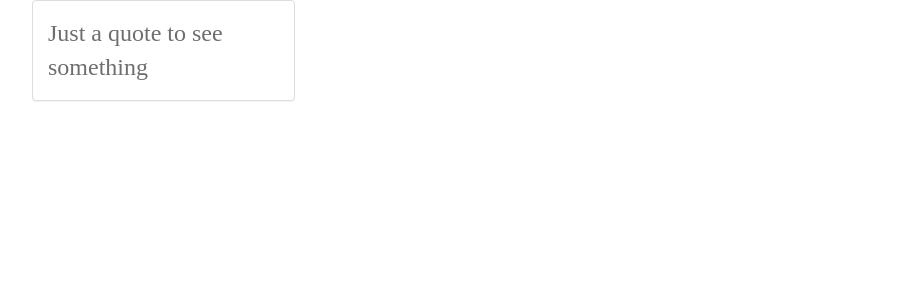
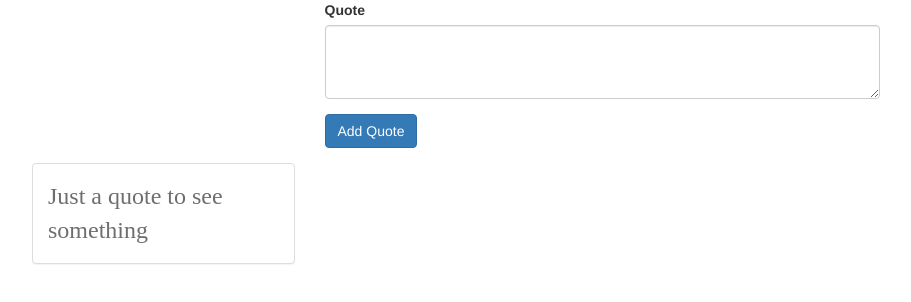
Before and after one commit to LeMentore/Quotes, a Vue app: page / in a window 1280 px wide. Shown: the top 302 px of the page, without its empty margins (38-949 px from the left). Built offline with nearby package versions, Linux system fonts and the light colour scheme; a web font is replaced by a local one.

Commit message:
adding new quote

```diff
--- a/src/App.vue
+++ b/src/App.vue
@@ -1,11 +1,14 @@
 <template>
     <div class="container">
+        <app-new-quote @quoteAdded="newQuote"></app-new-quote>
         <app-quote-grid :quotes="quotes"></app-quote-grid>
     </div>
 </template>
 
 <script>
     import QuoteGrid from './components/QuoteGrid'
+    import NewQuote from './components/NewQuote'
+
     export default {
         data() {
             return {
@@ -13,8 +16,14 @@
                 maxQuotes: 10
             }
         },
+        methods: {
+            newQuote(quote) {
+                this.quotes.push(quote)
+            }
+        },
         components: {
-            appQuoteGrid: QuoteGrid
+            appQuoteGrid: QuoteGrid,
+            appNewQuote: NewQuote
         }
     }
 </script>
--- /dev/null
+++ b/src/components/NewQuote.vue
@@ -0,0 +1,35 @@
+<template>
+    <div class="row">
+        <form>
+            <div class="col-sm-8 col-sm-offset-2 col-xs-12 col-md-6 col-md-offset-3 form-group">
+                <label>Quote</label>
+                <textarea class="form-control" rows="3" v-model="quote"></textarea>
+            </div>
+            <div class="col-sm-8 col-sm-offset-2 col-xs-12 col-md-6 col-md-offset-3 form-group">
+                <button class="btn btn-primary" @click.prevent="createNew">
+                    Add Quote
+                </button>
+            </div>
+        </form>
+    </div>
+</template>
+
+<script>
+    export default {
+        data() {
+            return {
+                quote: ''
+            }
+        },
+        methods: {
+            createNew() {
+                this.$emit('quoteAdded', this.quote)
+                this.quote = ''
+            }
+        }
+    }
+</script>
+
+<style scoped>
+
+</style>
```
